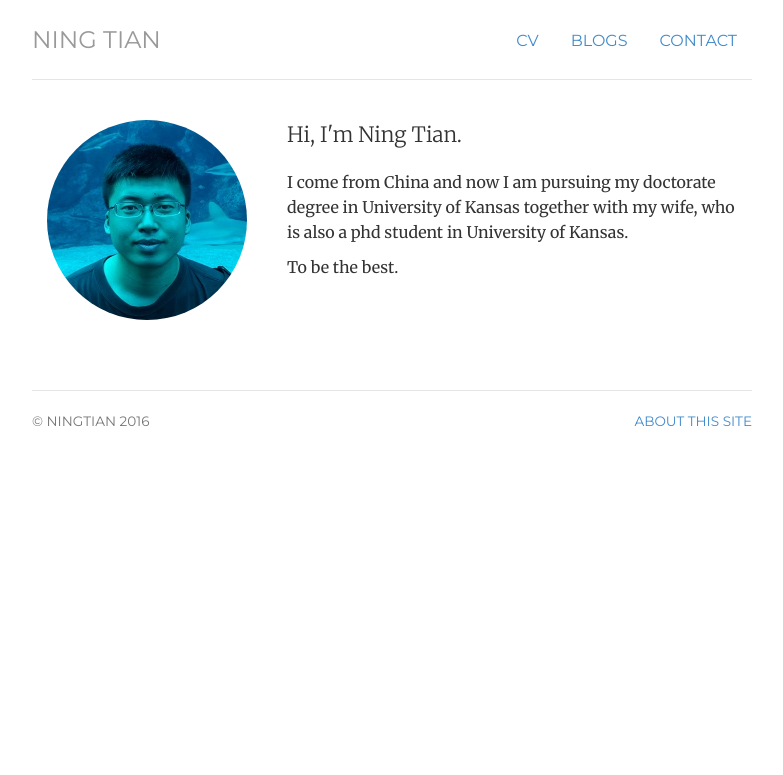
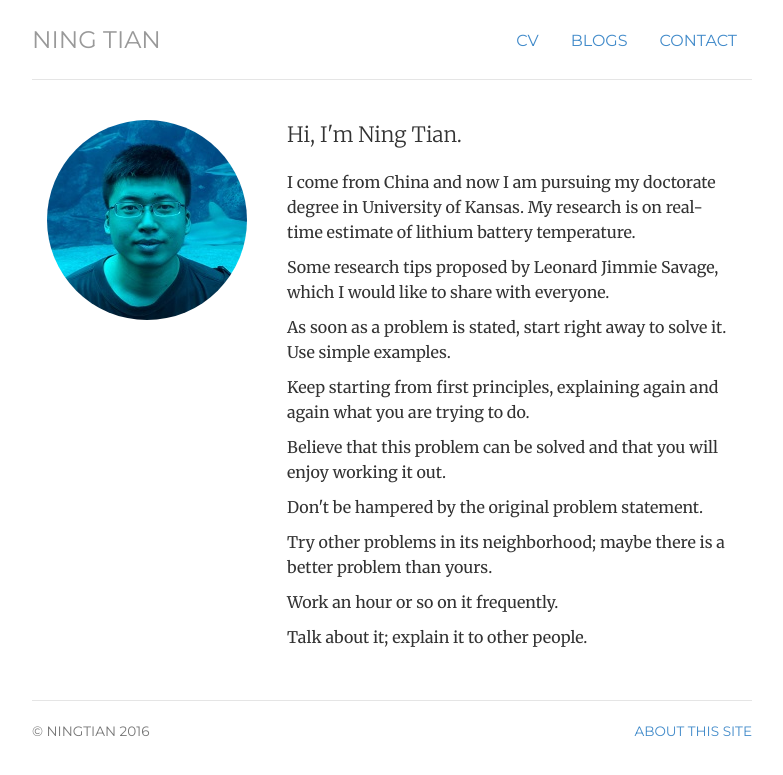
Before and after one commit to ningtian/ningtian.github.io, a Jekyll site: the page built from index.html, in a window 1280 px wide. Shown: the top 775 px of the page, without its empty margins (248-1031 px from the left). Built offline with Jekyll 4.4.1, drawn with Linux system fonts in a browser that asks for light colours.

Commit message:
Update index.html

```diff
--- a/index.html
+++ b/index.html
@@ -13,9 +13,17 @@ description: Ning Tian is a phd student living and working in University fo Kans
 	</div>
 	<div itemscope itemtype="http://data-vocabulary.org/Person" class="col-sm-8">
 	<p class="lead">Hi, I'm <span itemprop="name">Ning Tian.</span></p>
-	<p>I come from China and now I am pursuing my doctorate degree in University of Kansas together with my wife, who is also a phd student in University of Kansas.</p>
+	<p>I come from China and now I am pursuing my doctorate degree in University of Kansas. My research is on real-time estimate of lithium battery temperature.</p>
 
-	<p>To be the best.</p>
+	<p>Some research tips proposed by Leonard Jimmie Savage, which I would like to share with everyone. </p>
+	<p>As soon as a problem is stated, start right away to solve it. Use simple examples.</p>
+	<p>Keep starting from first principles, explaining again and again what you are trying to do.</p>
+	<p>Believe that this problem can be solved and that you will enjoy working it out.</p>
+	<p>Don't be hampered by the original problem statement.</p>
+	<p>Try other problems in its neighborhood; maybe there is a better problem than yours.</p>
+	<p>Work an hour or so on it frequently.</p>
+	<p>Talk about it; explain it to other people.</p>
+
 	</div>
 </div>
 <!-- </div> -->
```
